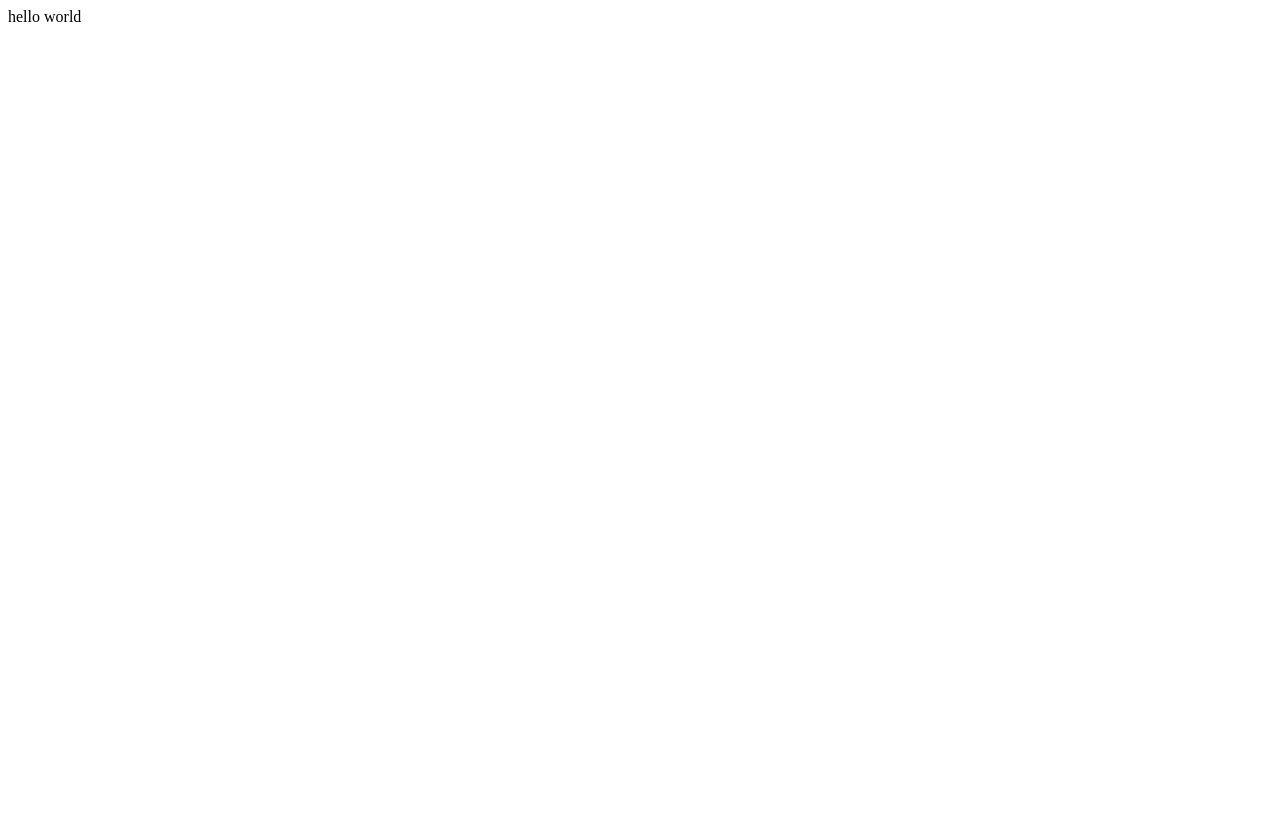
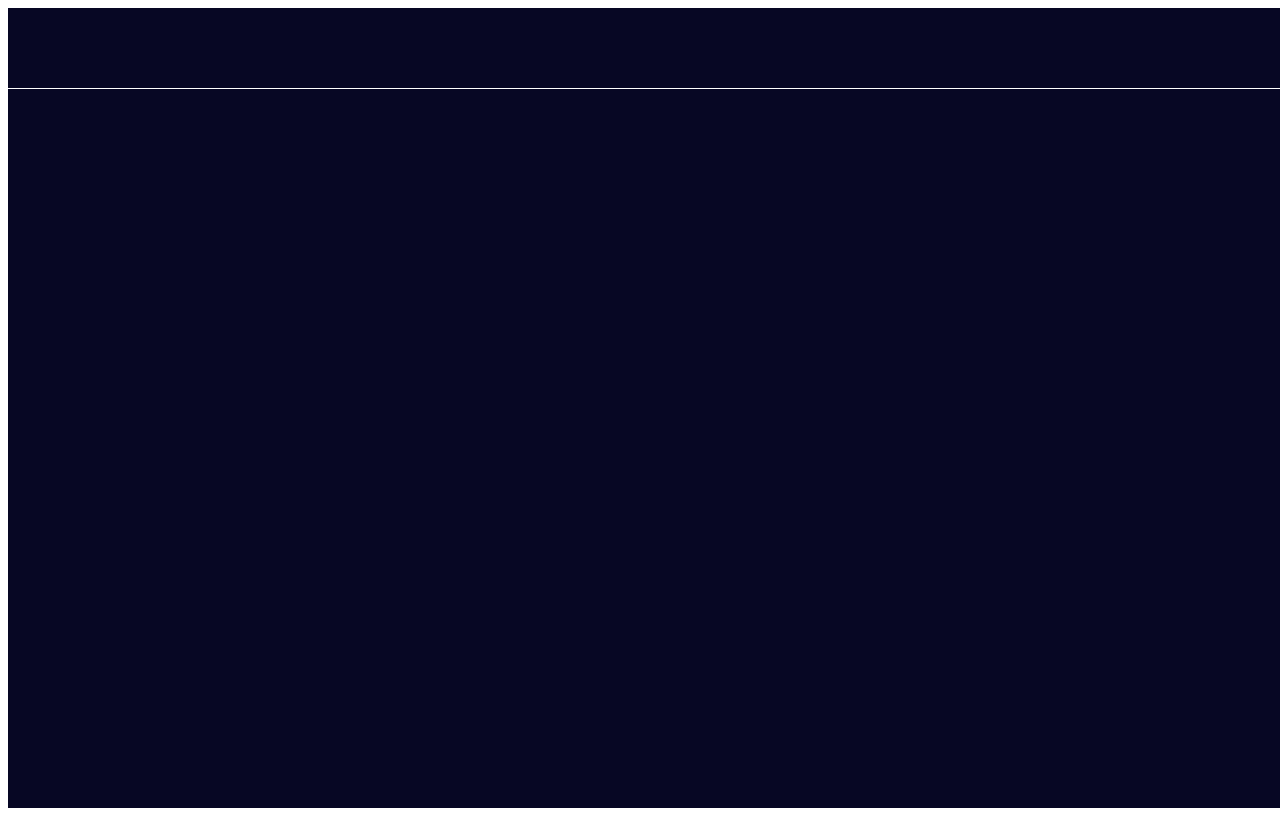
Before and after one commit to hayesdev/planets, a React (Vite) app: page / in a window 1280 px wide. Built offline with nearby package versions, Linux system fonts and the light colour scheme.

Commit message:
start navbar

```diff
--- a/src/App.jsx
+++ b/src/App.jsx
@@ -1,5 +1,25 @@
 import React from "react";
+import Navbar from "./components/Navbar";
 
-const App = () => <div>hello world</div>;
+const App = () => (
+  <div className="app">
+    <Navbar />
+    {/* mobile menu icon */}
+    {/* <svg
+      xmlns="http://www.w3.org/2000/svg"
+      fill="none"
+      viewBox="0 0 24 24"
+      strokeWidth={1.5}
+      stroke="currentColor"
+      className="w-6 h-6"
+    >
+      <path
+        strokeLinecap="round"
+        strokeLinejoin="round"
+        d="M3.75 6.75h16.5M3.75 12h16.5m-16.5 5.25h16.5"
+      />
+    </svg> */}
+  </div>
+);
 
 export default App;
--- /dev/null
+++ b/src/components/Navbar.jsx
@@ -0,0 +1,7 @@
+import React from "react";
+
+const Navbar = () => {
+  return <div className="navbar"></div>;
+};
+
+export default Navbar;
--- a/src/index.css
+++ b/src/index.css
@@ -1 +1,14 @@
 @import url("https://fonts.googleapis.com/css2?family=Antonio:wght@500&family=League+Spartan&display=swap");
+
+.app {
+  width: 100vw;
+  height: 100vh;
+  background: #070724;
+}
+.navbar {
+  width: 100%;
+  height: 80px;
+  position: fixed;
+  display: flex;
+  border-bottom: 1px solid white;
+}
```
